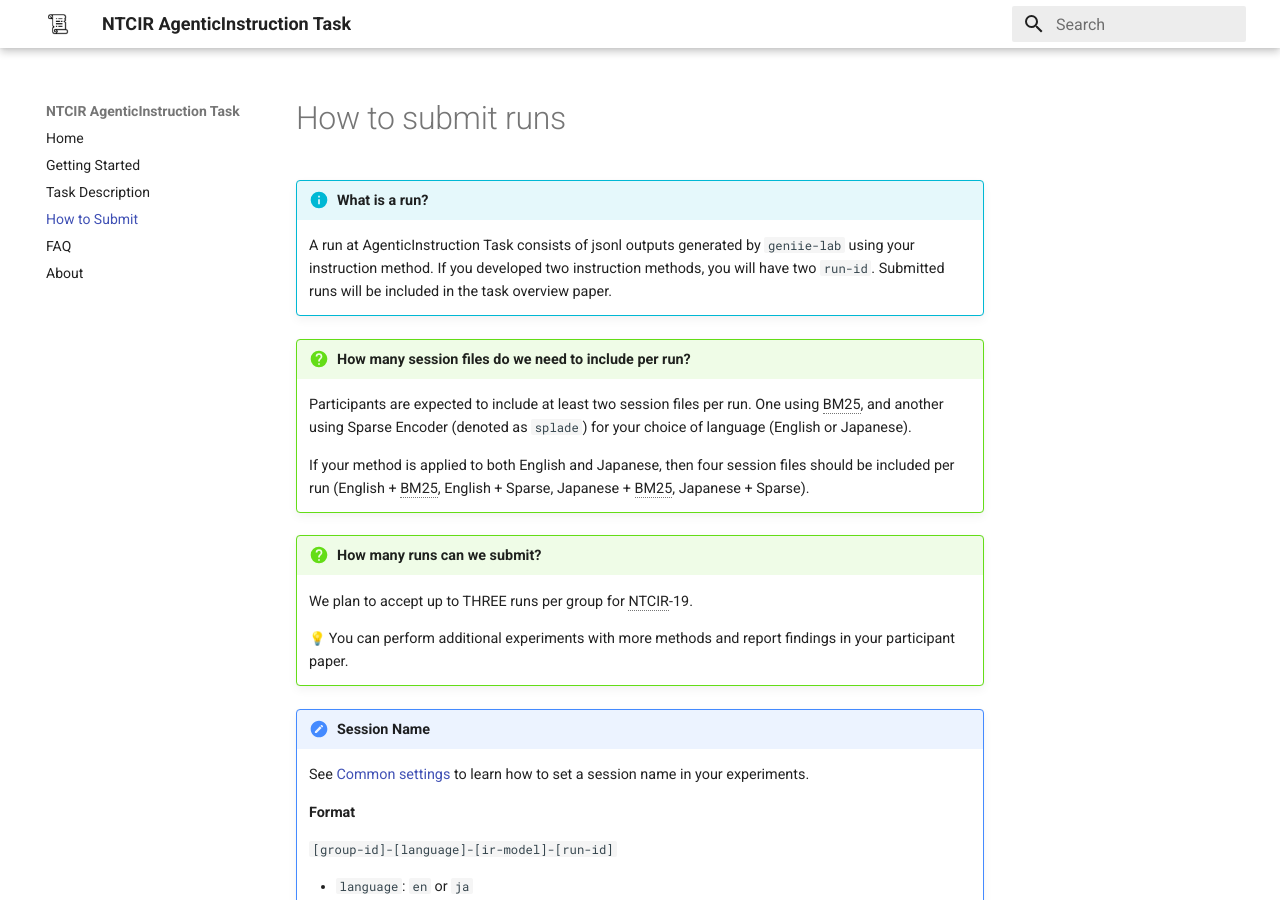
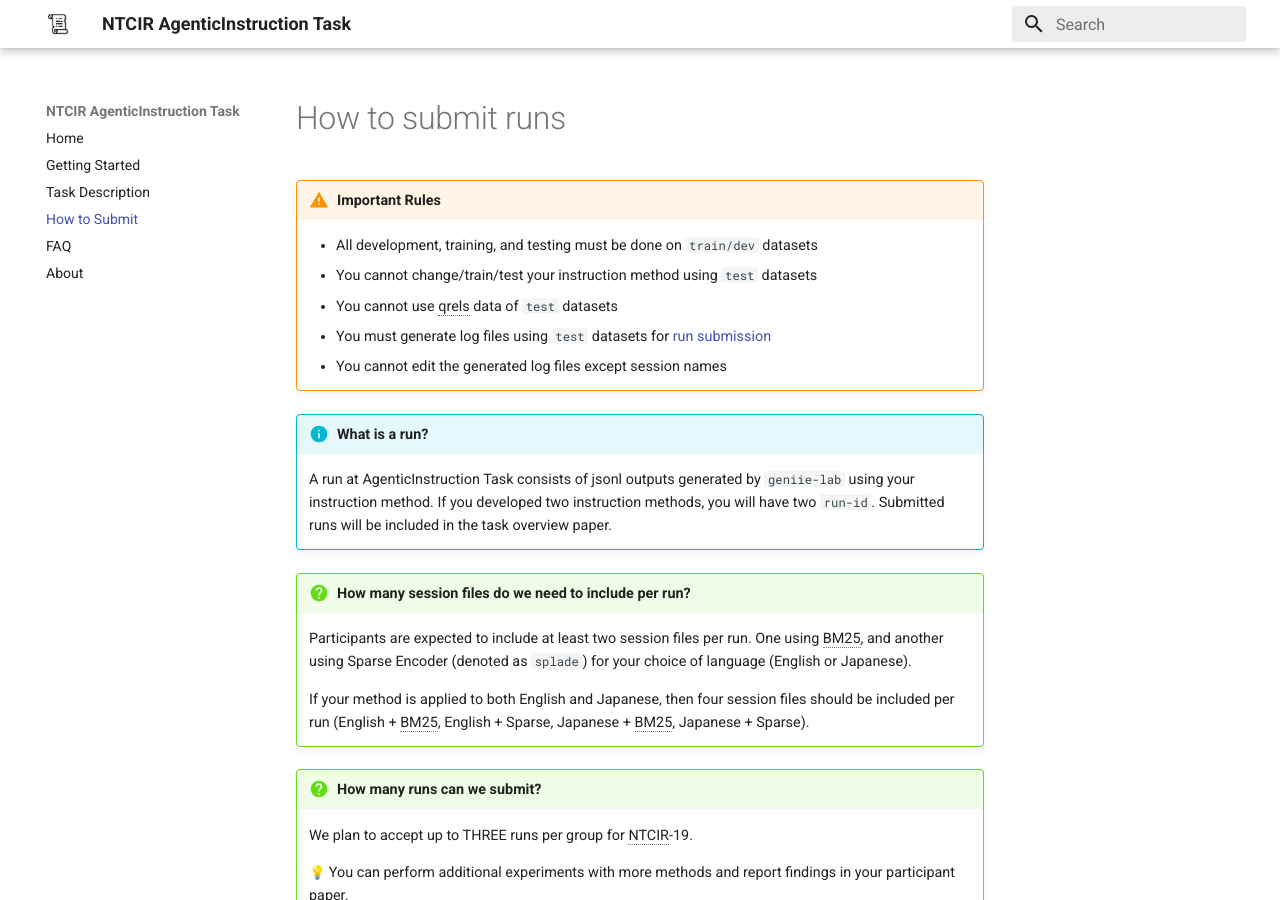
Before and after one commit to geniie-lab/ntcir, an MkDocs documentation site: the page built from docs/run-submission.md, in a window 1280 px wide and 900 px high. Built offline with MkDocs 1.6.1 and Material for MkDocs 9.7.7, drawn with Linux system fonts in a browser that asks for light colours; emoji names are drawn with the system emoji font.

Commit message:
Added important rules to run submission page

```diff
--- a/docs/run-submission.md
+++ b/docs/run-submission.md
@@ -1,4 +1,12 @@
 # How to submit runs
+
+!!! warning "Important Rules"
+
+    - All development, training, and testing must be done on `train/dev` datasets
+    - You cannot change/train/test your instruction method using `test` datasets
+    - You cannot use qrels data of `test` datasets
+    - You must generate log files using `test` datasets for [run submission](run-submission.md)
+    - You cannot edit the generated log files except session names
 
 !!! info "What is a run?"
 
```
